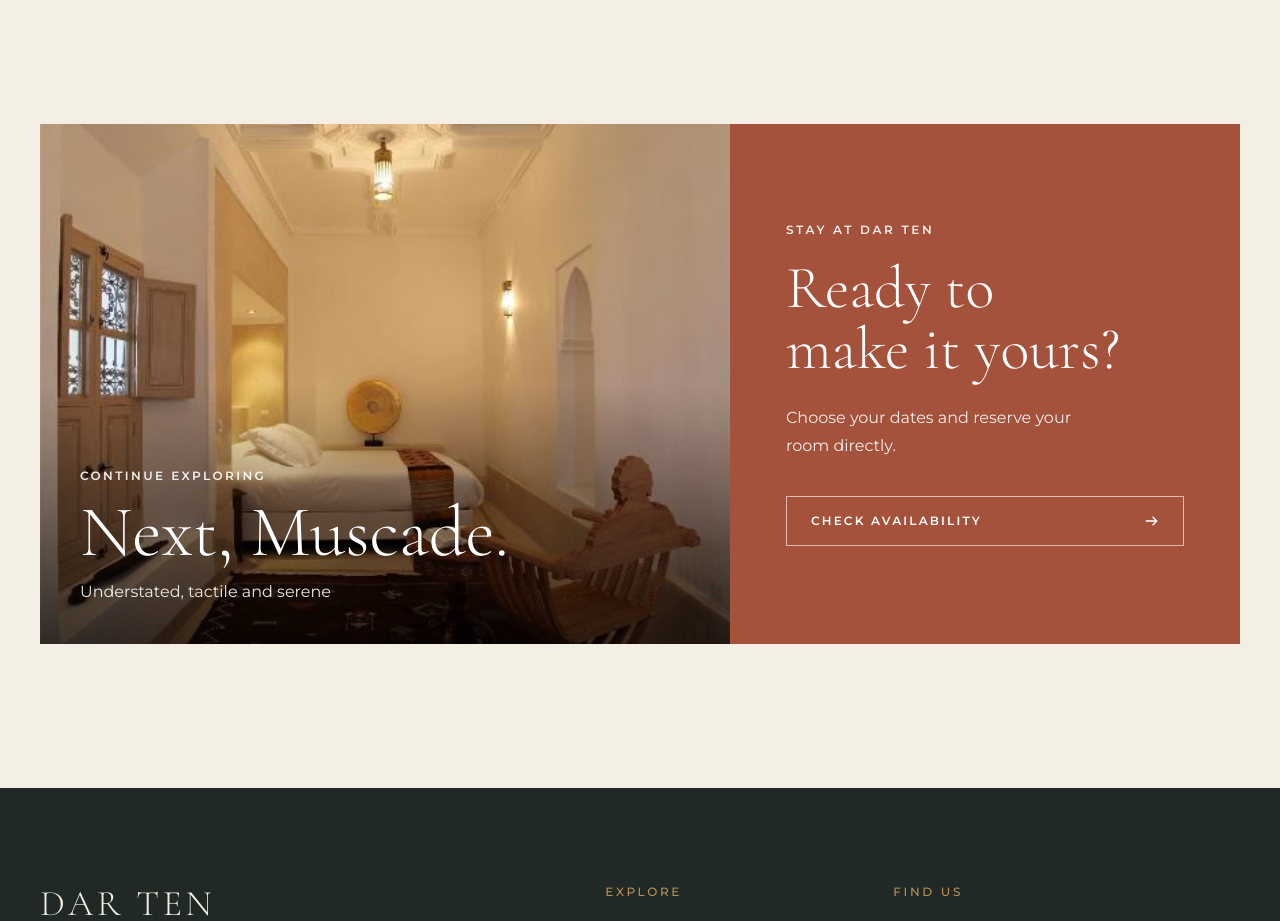
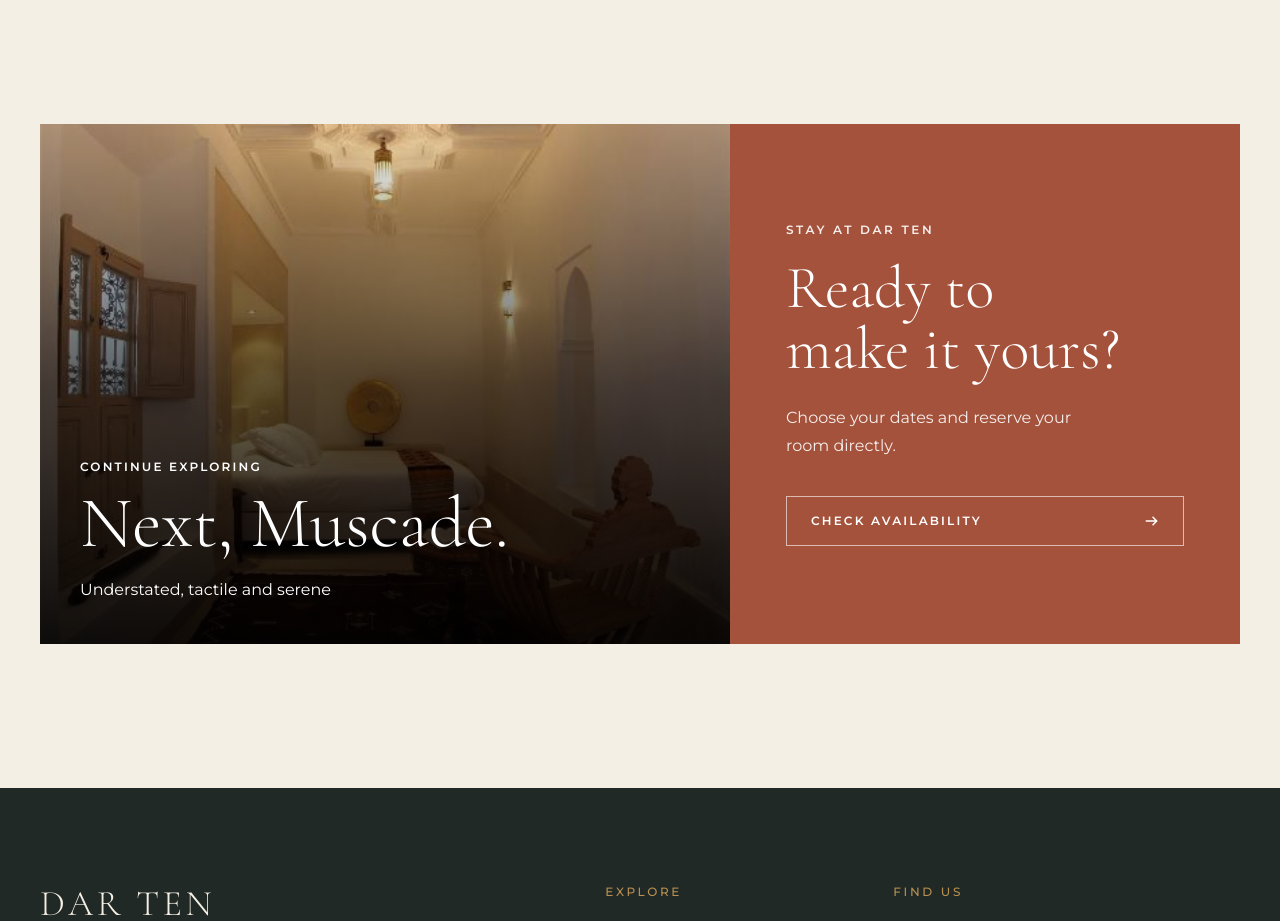
Before and after one commit to yassinejoundi/riad-dar-ten, a Next.js app: page /rooms/canelle in a window 1280 px wide. Shown: the part 2340-3261 px from the top of the page. Built offline with nearby package versions, Linux system fonts and the light colour scheme; a web font is replaced by a local one.

Commit message:
fix: improve room CTA readability

```diff
--- a/components/rooms/RoomDetail.tsx
+++ b/components/rooms/RoomDetail.tsx
@@ -25,11 +25,11 @@ export function RoomDetail({ room }: { room: Room }) {
         <div className="mx-auto grid max-w-[1320px] px-5 md:px-10 lg:grid-cols-[1.15fr_.85fr]">
           <Link href={`/rooms/${nextRoom.slug}`} className="group relative min-h-[520px] overflow-hidden">
             <Image src={nextRoom.image} alt={`${nextRoom.name} double room`} fill sizes="(max-width: 1024px) 100vw, 58vw" className="object-cover transition-transform duration-700 group-hover:scale-[1.035]" />
-            <div className="absolute inset-0 bg-gradient-to-t from-black/65 via-transparent to-transparent" />
-            <div className="absolute inset-x-0 bottom-0 p-7 text-white md:p-10">
-              <p className="mb-3 font-sans text-xs font-semibold uppercase tracking-[.2em] text-white/90">Continue exploring</p>
-              <h2 className="font-serif text-5xl font-light md:text-7xl">Next, {nextRoom.name}.</h2>
-              <p className="mt-3 font-sans text-base text-white/90">{nextRoom.tone}</p>
+            <div className="absolute inset-0 bg-gradient-to-t from-black/90 via-black/60 to-black/5" />
+            <div className="absolute inset-x-0 bottom-0 max-w-2xl p-7 text-white md:p-10">
+              <p className="mb-3 font-sans text-xs font-semibold uppercase tracking-[.18em] text-white">Continue exploring</p>
+              <h2 className="text-balance font-serif text-5xl font-light leading-[1.02] md:text-7xl">Next, {nextRoom.name}.</h2>
+              <p className="mt-4 text-pretty font-sans text-base leading-7 text-white">{nextRoom.tone}</p>
             </div>
           </Link>
           <div className="flex flex-col justify-center bg-terracotta p-8 text-white md:p-12 lg:p-14">
```
